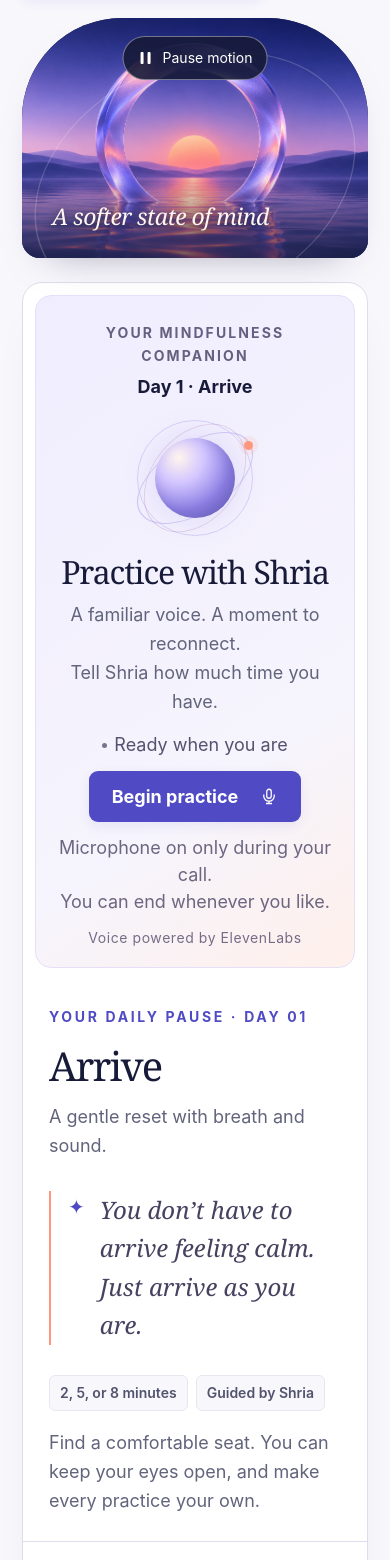
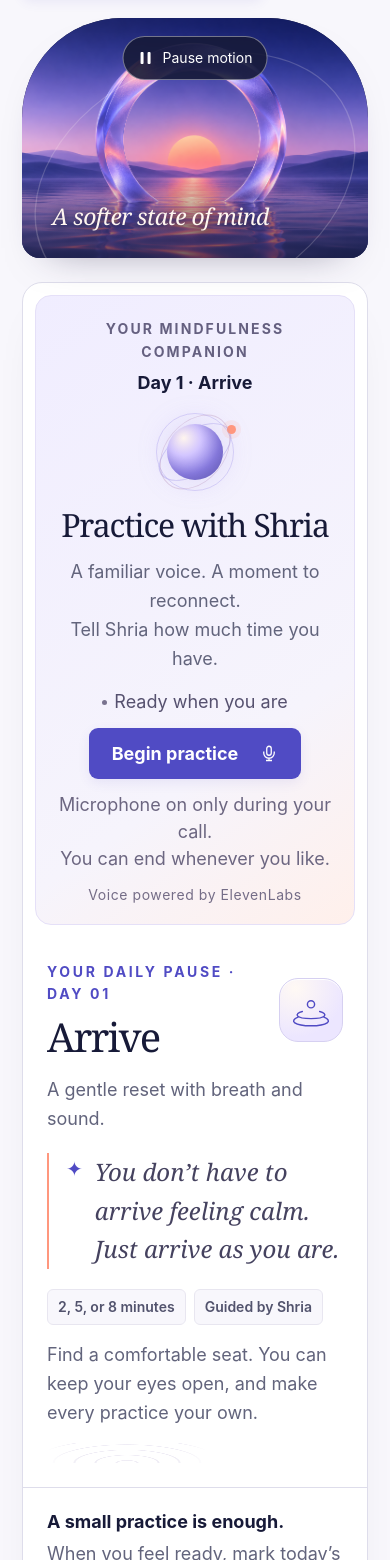
Before and after one commit to darnellt0/7-days-to-calm, a Next.js app in the folder em-frontend/: page /7-days-to-calm in a window 390 px wide. Shown: the part 440-2000 px from the top of the page. Built offline with nearby package versions, Linux system fonts and the light colour scheme.

Commit message:
Enrich practice themes and tighten spacing after design review

```diff
--- a/em-frontend/app/globals.css
+++ b/em-frontend/app/globals.css
@@ -71,24 +71,24 @@ h1, h2, h3, p { margin: 0; }
 .journey-track { height: 3px; margin-top: 18px; overflow: hidden; border-radius: 3px; background: #dcd9ef; }
 .journey-track > span { display: block; height: 100%; background: var(--violet); border-radius: inherit; transition: width .4s ease; }
 .practice-card { display: grid; grid-template-columns: minmax(0, 1fr) minmax(320px, 1fr); background: white; border: 1px solid var(--line); border-radius: 24px; box-shadow: 0 15px 50px -38px #171a3840; scroll-margin-top: 24px; }
-.practice-intention { grid-column: 1; grid-row: 1; min-width: 0; padding: 45px 40px 36px; }
-.practice-intention h2 { margin: 15px 0 14px; font-family: Georgia, serif; font-size: clamp(36px, 4vw, 49px); font-weight: 400; letter-spacing: -.045em; line-height: 1.15; }
-.practice-description { max-width: 320px; color: var(--muted); font-size: 15px; }
-.intention-note { display: flex; gap: 15px; margin: 30px 0; padding: 0 0 0 17px; border-left: 2px solid var(--coral); }
+.practice-intention { grid-column: 1; grid-row: 1; min-width: 0; padding: 28px; position: relative; isolation: isolate; }
+.practice-intention h2 { margin: 8px 0 0; font-family: Georgia, serif; font-size: clamp(36px, 4vw, 49px); font-weight: 400; letter-spacing: -.045em; line-height: 1.15; }
+.practice-description { max-width: 42ch; margin-top: 16px; color: var(--muted); font-size: 15px; }
+.intention-note { display: flex; gap: 12px; margin: 20px 0; padding: 0 0 0 17px; border-left: 2px solid var(--coral); }
 .intention-note > span { color: var(--violet-deep); font-size: 20px; }
-.intention-note p { max-width: 290px; font-family: Georgia, serif; font-size: 20px; line-height: 1.55; font-style: italic; color: #45425f; }
+.intention-note p { max-width: 34ch; font-family: Georgia, serif; font-size: 20px; line-height: 1.55; font-style: italic; color: #45425f; }
 .practice-details { display: flex; flex-wrap: wrap; gap: 8px; }
 .practice-details span { padding: 6px 10px; background: var(--paper); border: 1px solid #e8e6f0; border-radius: 6px; color: #52536d; font-size: 12px; font-weight: 600; }
-.gentle-note { max-width: 325px; margin-top: 18px; font-size: 13px; line-height: 1.8; color: var(--muted); }
-.shria-guide { grid-column: 2; grid-row: 1; position: relative; min-width: 0; min-height: 420px; margin: 16px; margin-left: 0; padding: 27px 28px 18px; display: flex; align-items: center; flex-direction: column; text-align: center; border-radius: 16px; background: linear-gradient(145deg, #f0edff, #f6f4fc 70%, #fff0eb); border: 1px solid #e5e0f8; }
+.gentle-note { max-width: 42ch; margin-top: 16px; font-size: 13px; line-height: 1.8; color: var(--muted); }
+.shria-guide { grid-column: 2; grid-row: 1; position: relative; min-width: 0; margin: 12px; margin-left: 0; padding: 22px 24px 18px; display: flex; align-items: center; flex-direction: column; text-align: center; border-radius: 16px; background: linear-gradient(145deg, #f0edff, #f6f4fc 70%, #fff0eb); border: 1px solid #e5e0f8; }
 .guide-label { color: #656080; font-size: 11px; text-transform: uppercase; font-weight: 650; letter-spacing: .15em; }
-.shria-orbit { position: relative; width: 116px; height: 116px; margin: 13px auto 10px; isolation: isolate; }
+.shria-orbit { position: relative; width: 88px; height: 88px; margin: 10px auto; flex-shrink: 0; isolation: isolate; }
 .shria-orbit::before, .shria-orbit::after { content: ""; position: absolute; inset: 12px; border: 1px solid #aaa1ec80; border-radius: 50%; transform: rotate(-33deg) scaleX(1.28) scaleY(.68); }
 .shria-orbit::after { inset: 2px; transform: rotate(40deg) scaleX(.7); border-color: #bc98be66; }
 .orbit-ring { position: absolute; inset: 5px; border: 1px solid #b9aff280; border-radius: 50%; }
-.orbit-core { position: absolute; inset: 23px; border-radius: 50%; background: radial-gradient(circle at 30% 25%, #fff5ee 0%, #d3c6ff 30%, #8c7fe4 64%, #625bb7 100%); box-shadow: inset -5px -5px 14px #6154ac55, 0 0 30px #9c8be744; animation: orbit-breathe 6s ease-in-out infinite; }
-.orbit-spark { position: absolute; top: 26px; right: 5px; width: 9px; height: 9px; border-radius: 50%; background: var(--coral); box-shadow: 0 0 0 5px #ff977e20; }
-.shria-guide h3 { font-family: Georgia, serif; font-size: 26px; font-weight: 400; letter-spacing: -.035em; line-height: 1.3; }
+.orbit-core { position: absolute; inset: 16px; border-radius: 50%; background: radial-gradient(circle at 30% 25%, #fff5ee 0%, #d3c6ff 30%, #8c7fe4 64%, #625bb7 100%); box-shadow: inset -5px -5px 14px #6154ac55, 0 0 30px #9c8be744; animation: orbit-breathe 6s ease-in-out infinite; }
+.orbit-spark { position: absolute; top: 17px; right: 3px; width: 9px; height: 9px; border-radius: 50%; background: var(--coral); box-shadow: 0 0 0 5px #ff977e20; }
+.shria-guide h2 { font-family: Georgia, serif; font-size: 26px; font-weight: 400; letter-spacing: -.035em; line-height: 1.3; }
 .guide-invitation { margin-top: 9px; font-size: 14px; line-height: 1.8; color: var(--muted); }
 .session-status { min-height: 34px; margin: 12px 0 8px; display: flex; align-items: center; justify-content: center; flex-wrap: wrap; gap: 7px; color: #56516f; font-size: 13px; }
 .status-dot { width: 5px; height: 5px; flex: 0 0 5px; border-radius: 50%; background: #79738f; }
@@ -100,7 +100,7 @@ h1, h2, h3, p { margin: 0; }
 .button-gold { background: var(--coral); color: var(--ink); }
 .button:disabled { background: #e6e4ee; color: #747085; border-color: #dcd9e5; box-shadow: none; }
 .microphone-note { margin-top: 12px; font-size: 12px; line-height: 1.7; color: #6c6681; }
-.voice-credit { margin-top: auto; padding-top: 12px; font-size: 11px; letter-spacing: .04em; color: #756d87; }
+.voice-credit { margin-top: 0; padding-top: 12px; font-size: 11px; letter-spacing: .04em; color: #756d87; }
 .voice-error { width: 100%; padding: 10px 12px; margin-bottom: 12px; background: #fff1ee; border: 1px solid #ebc1b9; border-radius: 8px; color: #8d342e; font-size: 13px; overflow-wrap: anywhere; }
 .shria-guide[data-state="connecting"] .orbit-core { animation: orbit-breathe 1.6s ease-in-out infinite; }
 .shria-guide[data-state="connecting"] .status-dot { background: #9b542b; }
@@ -112,7 +112,7 @@ h1, h2, h3, p { margin: 0; }
 .conversation-transcript p { font-size: 14px; color: #55516a; overflow-wrap: anywhere; }
 .conversation-transcript p + p { margin-top: 13px; }
 .conversation-transcript strong { display: block; margin-bottom: 3px; color: var(--violet-deep); font-size: 12px; }
-.practice-footer { grid-column: 1 / -1; display: flex; align-items: center; justify-content: space-between; gap: 24px; padding: 24px 32px; border-top: 1px solid var(--line); }
+.practice-footer { grid-column: 1 / -1; display: flex; align-items: center; justify-content: space-between; gap: 24px; padding: 20px 28px; border-top: 1px solid var(--line); }
 .practice-footer p { font-size: 13px; color: var(--muted); }
 .practice-footer .footer-title { margin-bottom: 3px; font-size: 14px; color: var(--ink); font-weight: 650; }
 .complete-button { flex-shrink: 0; }
@@ -157,7 +157,7 @@ h1, h2, h3, p { margin: 0; }
   .site-header { padding-inline: 28px; }
   .challenge-intro { gap: 28px; }
   .hero-art { height: 280px; border-top-left-radius: 105px; border-top-right-radius: 105px; }
-  .practice-intention { padding: 36px 28px; }
+  .practice-intention { padding: 24px; }
   .shria-guide { padding-inline: 20px; }
   .day-step { flex-direction: column; gap: 7px; text-align: center; }
 }
@@ -181,8 +181,8 @@ h1, h2, h3, p { margin: 0; }
   .practice-intention { grid-column: auto; grid-row: auto; padding: 26px; }
   .practice-intention h2 { font-size: 40px; }
   .practice-description, .gentle-note, .intention-note p { max-width: 100%; }
-  .shria-guide { grid-column: auto; grid-row: auto; margin: 12px; min-height: 420px; padding-top: 26px; }
-  .shria-orbit { width: 126px; height: 126px; }
+  .shria-guide { grid-column: auto; grid-row: auto; margin: 12px; padding-top: 22px; }
+  .shria-orbit { width: 88px; height: 88px; }
   .practice-footer { align-items: stretch; flex-direction: column; gap: 18px; padding: 24px; }
   .complete-button { width: 100%; }
   .progress-tools { align-items: flex-start; gap: 4px; flex-direction: column; padding-top: 18px; }
@@ -219,7 +219,7 @@ body { font-size: var(--text-body); }
 .practice-footer p, .practice-footer .footer-title { font-size: var(--text-body); }
 .guide-label, .voice-credit, .practice-details span, .eyebrow, .day-title, .day-number { font-size: var(--text-label); }
 .guide-day { font-size: var(--text-body); }
-.shria-guide h3 { font-size: 32px; }
+.shria-guide h2 { font-size: 32px; }
 .intention-note p { font-size: 24px; line-height: 1.6; }
 .conversation-transcript p, .calm-dialog > p:not(.eyebrow), .voice-error, .storage-note { font-size: var(--text-body); }
 .conversation-transcript strong, .calm-toast, .next-chapter .offer-detail, .member-link { font-size: var(--text-support) !important; }
@@ -252,3 +252,30 @@ body { font-size: var(--text-body); }
 @keyframes voice-halo { 0%, 100% { opacity: .35; } 50% { opacity: .55; } }
 @keyframes practice-arrive { from { opacity: .6; } to { opacity: 1; } }
 @keyframes toast-arrive { from { opacity: 0; transform: translate3d(-50%, 5px, 0); } to { opacity: 1; transform: translate3d(-50%, 0, 0); } }
+
+/* Practice illustrations and edge-only water detail share the hero palette. */
+.practice-heading { display: flex; align-items: center; justify-content: space-between; gap: 16px; }
+.practice-heading > div { min-width: 0; }
+.practice-emblem { display: inline-flex; flex: 0 0 72px; width: 72px; height: 72px; align-items: center; justify-content: center; color: var(--violet-deep); border: 1px solid #d6d0f1; border-radius: 22px; background: radial-gradient(circle at 25% 15%, #fff9f4, #ece6ff 70%); box-shadow: inset 0 1px 0 #ffffff; }
+.practice-symbol { display: block; width: 52px; height: 52px; }
+.practice-waterline { pointer-events: none; width: 160px; height: 20px; margin-top: 16px; opacity: .6; background: repeating-radial-gradient(ellipse at 50% 100%, transparent 0 9px, #a79ac84d 10px 11px, transparent 12px 21px); mask-image: linear-gradient(90deg, transparent, black 20% 80%, transparent); }
+@media (max-width: 760px) {
+  .practice-emblem { flex-basis: 64px; width: 64px; height: 64px; border-radius: 19px; }
+  .practice-symbol { width: 46px; height: 46px; }
+  .practice-intention { padding: 24px; }
+  .practice-footer { gap: 14px; padding: 20px 24px; }
+}
+@media (max-width: 380px) {
+  .practice-heading { gap: 12px; }
+  .practice-intention { padding: 22px 20px; }
+  .practice-emblem { flex-basis: 52px; width: 52px; height: 52px; border-radius: 16px; }
+  .practice-symbol { width: 40px; height: 40px; }
+}
+
+.guide-identity { display: flex; align-items: center; justify-content: center; gap: 16px; width: 100%; margin: 12px 0 4px; }
+.guide-identity .shria-orbit { margin: 0; }
+.guide-identity h2 { text-align: left; }
+@media (max-width: 760px) {
+  .guide-identity { flex-direction: column; gap: 8px; margin-top: 10px; }
+  .guide-identity h2 { text-align: center; }
+}
--- /dev/null
+++ b/em-frontend/components/PracticeSymbol.tsx
@@ -0,0 +1,16 @@
+import type { ReactNode } from "react";
+
+// Small, static illustrations reinforce the written theme without adding controls.
+const motifs: ReactNode[] = [
+  <g key="arrive"><circle cx="32" cy="24" r="5" /><path d="M20 34c-12 3-10 10 12 10s24-7 12-10M14 42c-13 5-5 12 18 12s31-7 18-12" /></g>,
+  <g key="exhale"><path d="M10 22h27c14 0 14-14 4-14-5 0-7 3-7 6M10 32h39c13 0 13 17 2 17-5 0-7-3-7-6M10 42h15c12 0 12 14 3 14" /></g>,
+  <g key="body"><circle cx="32" cy="14" r="6" /><path d="M23 53l2-17-8 8M41 53l-2-17 8 8M25 28c0-7 14-7 14 0v9M32 29v24" /><path d="M11 18h7M46 18h7M10 29h7M47 29h7" /></g>,
+  <g key="thoughts"><path d="M17 37a9 9 0 0 1 0-18 13 13 0 0 1 25-3 10 10 0 1 1 4 21H17Z" /><path d="M18 47h28M25 55h14" /></g>,
+  <g key="box"><rect x="13" y="13" width="38" height="38" rx="9" /><path d="M24 23h16v18H24Z" /><circle cx="13" cy="32" r="3" fill="currentColor" stroke="none" /><circle cx="51" cy="32" r="3" fill="currentColor" stroke="none" /></g>,
+  <g key="awareness"><circle cx="32" cy="32" r="10" /><path d="M32 7v9M32 48v9M7 32h9M48 32h9M14 14l6 6M44 44l6 6M14 50l6-6M44 20l6-6" /></g>,
+  <g key="integration"><circle cx="24" cy="32" r="16" /><circle cx="40" cy="32" r="16" /><path d="m26 32 4 4 9-9" /></g>,
+];
+
+export default function PracticeSymbol({ day, className = "" }: { day: number; className?: string }) {
+  return <svg className={`practice-symbol ${className}`} aria-hidden="true" focusable="false" viewBox="0 0 64 64" fill="none" stroke="currentColor" strokeWidth="2" strokeLinecap="round" strokeLinejoin="round">{motifs[day - 1] ?? motifs[0]}</svg>;
+}
--- a/em-frontend/components/SevenDaysToCalm.tsx
+++ b/em-frontend/components/SevenDaysToCalm.tsx
@@ -6,6 +6,7 @@ import ShriaGuide from "./ShriaGuide";
 import ConfirmationDialog from "./ConfirmationDialog";
 import MotionControl, { useAmbientMotion } from "./MotionControl";
 import HeroVideo from "./HeroVideo";
+import PracticeSymbol from "./PracticeSymbol";
 
 const themes = [
   { title: "Arrive", description: "A gentle reset with breath and sound.", intention: "You don’t have to arrive feeling calm. Just arrive as you are." },
@@ -114,12 +115,13 @@ export default function SevenDaysToCalm() {
         <article className="practice-card" id="practice" aria-labelledby="practice-title">
           <ShriaGuide key={currentDay} day={currentDay} title={theme.title} onEvent={pushDL} onActiveChange={handleSessionActive} onPracticeEnd={handlePracticeEnd} />
           <div className="practice-intention" key={`intention-${currentDay}`}>
-            <p className="eyebrow">Your daily pause · Day {currentDay.toString().padStart(2, "0")}</p>
-            <h2 id="practice-title"><span className="sr-only">Day {currentDay}: </span>{theme.title}</h2>
+            <div className="practice-heading"><div><p className="eyebrow">Your daily pause · Day {currentDay.toString().padStart(2, "0")}</p>
+            <h2 id="practice-title"><span className="sr-only">Day {currentDay}: </span>{theme.title}</h2></div><span className="practice-emblem"><PracticeSymbol day={currentDay} /></span></div>
             <p className="practice-description">{theme.description}</p>
             <div className="intention-note"><span aria-hidden="true">✦</span><p>{theme.intention}</p></div>
             <div className="practice-details"><span>2, 5, or 8 minutes</span><span>Guided by Shria</span></div>
             <p className="gentle-note">Find a comfortable seat. You can keep your eyes open, and make every practice your own.</p>
+            <div className="practice-waterline" aria-hidden="true" />
           </div>
           <footer className="practice-footer">
             <div><p className="footer-title">{finalComplete ? "Seven days complete. Keep making time for calm." : "A small practice is enough."}</p><p>{sessionActive ? "End your conversation before moving to the next day." : "When you feel ready, mark today’s practice complete."}</p></div>
--- a/em-frontend/components/ShriaGuide.tsx
+++ b/em-frontend/components/ShriaGuide.tsx
@@ -182,8 +182,8 @@ export default function ShriaGuide({ day, title, onActiveChange, onPracticeEnd,
     <section id="shria-widget-container" tabIndex={-1} aria-label="Shria voice guide" className="shria-guide" data-state={busy ? "connecting" : connected ? (muted ? "muted" : status === "Shria is speaking" ? "speaking" : "listening") : "idle"}>
       <span className="guide-label">Your mindfulness companion</span>
       <p className="guide-day">Day {day} · {title}</p>
-      <div className="shria-orbit" aria-hidden="true"><span className="orbit-ring" /><span className="orbit-core" /><span className="orbit-spark" /></div>
-      <h3>Practice with Shria</h3>
+      <div className="guide-identity"><div className="shria-orbit" aria-hidden="true"><span className="orbit-ring" /><span className="orbit-core" /><span className="orbit-spark" /></div>
+      <h2>Practice with Shria</h2></div>
       <p className="guide-invitation">A familiar voice. A moment to reconnect.<br />Tell Shria how much time you have.</p>
       <div className="session-status"><span className="status-dot" aria-hidden="true" /><p role="status" aria-live="polite">{connected && muted ? "Microphone muted · you can still listen" : status}</p>{connected && <time aria-label="Session duration">{Math.floor(elapsed / 60)}:{String(elapsed % 60).padStart(2, "0")}</time>}</div>
       {error && <p role="alert" className="voice-error">{error}</p>}
```
Also changed, not shown: 2 other files (tests, documents, lock files or other folders).
